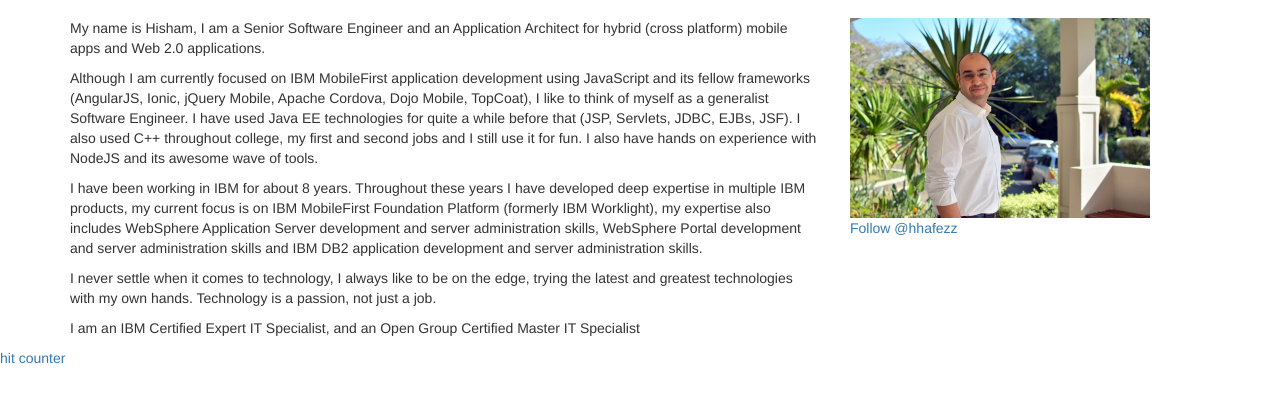
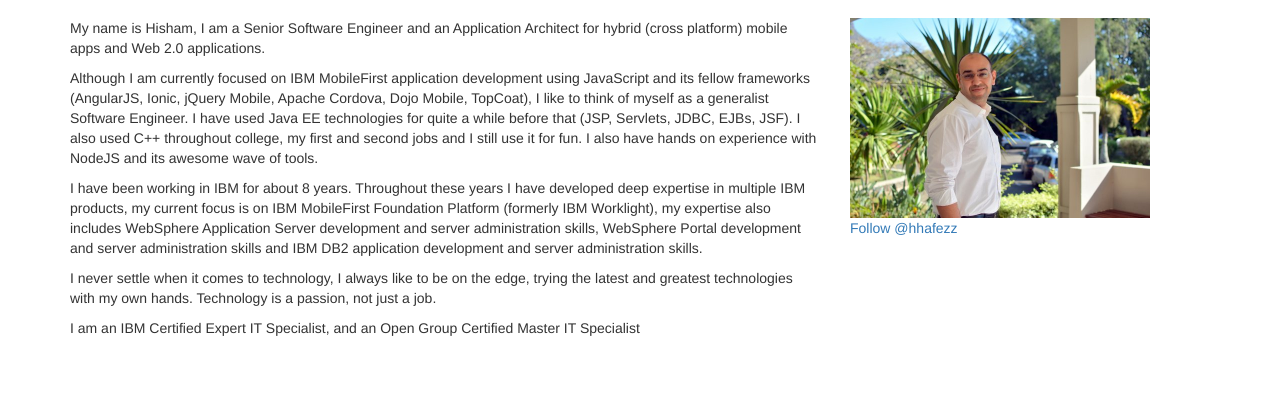
Before and after one commit to hhafezz/hishamabdelhafez.github.io, a website: page index.html in a window 1280 px wide. Shown: the part 54-456 px from the top of the page. Drawn offline with nearby package versions, Linux system fonts and the light colour scheme.

Commit message:
added web counter

```diff
--- a/index.html
+++ b/index.html
@@ -51,7 +51,6 @@
   <script src="app/app.js"></script>
   <script src="app/directives.js"></script>
 
-  <a href="http://www.freecounterstat.com" target="_Blank" title="hit counter">hit counter</a><br/>
   <script type="text/javascript" src="http://counter6.fcs.ovh/private/countertab.js?c=e3ca233179a8f231685bd62b81468848"></script>
 </body>
 
```
